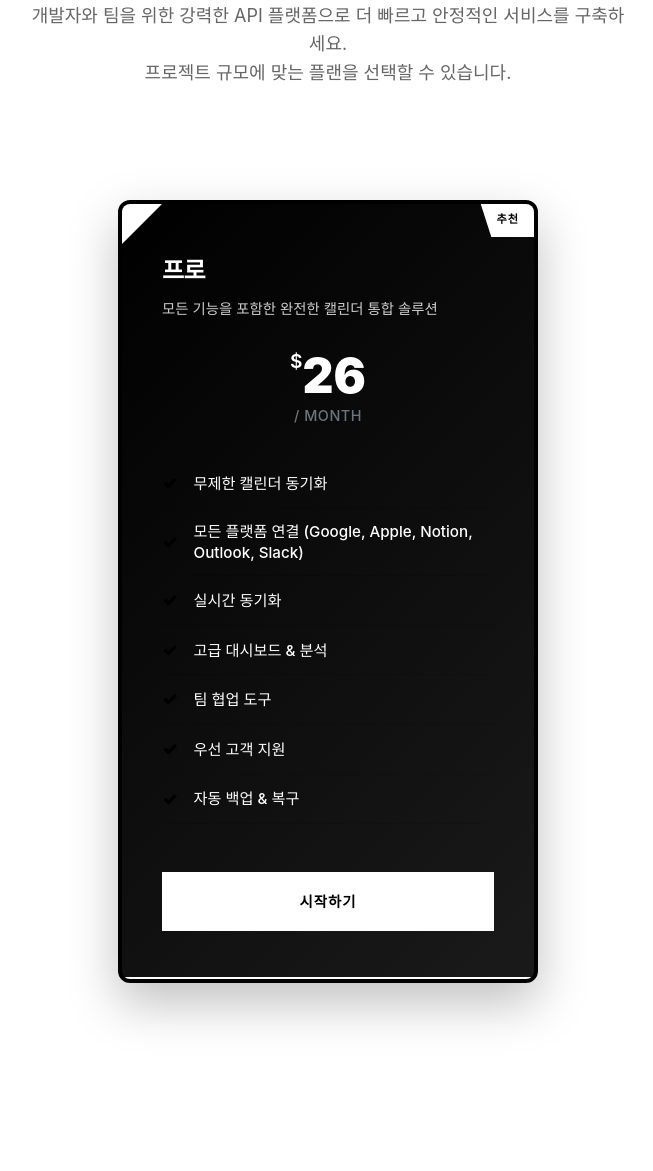
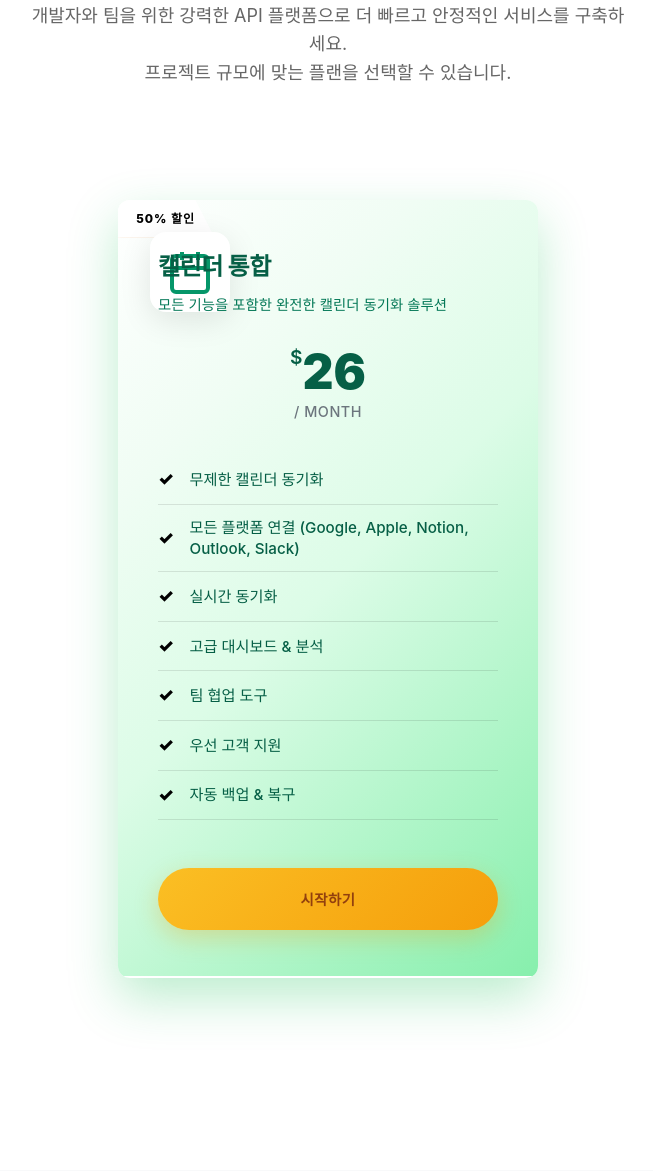
Before and after one commit to Noah1206/NotionFlow, a Flask app: page /pricing in a window 1280 px wide. Shown: the part 198-1369 px from the top of the page, without its empty margins (312-965 px from the left). Run offline with Flask 3, Linux system fonts and the light colour scheme; parts of the project's set-up code (start-up, migrations or seed data) failed here and were passed over.

Commit message:
Update pricing design to single $26 plan with white-green gradient theme
- Changed from two plans (starter/pro) to single plan at $26
- Removed API call mentions from pricing features
- Applied white-green gradient background instead of black/white theme
- Changed plan name from "프로" to "캘린더 통합" with calendar icon
- Updated colors throughout pricing sections for consistency
- Modified both pricing.html and index.html pricing previews

🤖 Generated with [Claude Code](https://claude.ai/code)

Co-Authored-By: Claude <noreply@anthropic.com>

```diff
--- a/frontend/static/css/pricing.css
+++ b/frontend/static/css/pricing.css
@@ -276,12 +276,35 @@
 }
 
 .pricing-card.featured {
-    background: linear-gradient(135deg, #000000 0%, #1a1a1a 100%);
-    color: #ffffff;
-    border-color: #000000;
+    background: linear-gradient(135deg, #ffffff 0%, #f0fdf4 25%, #dcfce7 50%, #86efac 100%);
+    color: #065f46;
+    border: none;
     transform: scale(1.02) translateY(-5px);
     z-index: 2;
-    box-shadow: 0 20px 50px rgba(0, 0, 0, 0.25);
+    box-shadow: 0 20px 50px rgba(34, 197, 94, 0.3);
+    position: relative;
+    overflow: hidden;
+}
+
+/* 플랜 아이콘 스타일 */
+.plan-icon {
+    position: absolute;
+    left: 2rem;
+    top: 2rem;
+    width: 80px;
+    height: 80px;
+    background: #ffffff;
+    border-radius: 16px;
+    display: flex;
+    align-items: center;
+    justify-content: center;
+    box-shadow: 0 8px 32px rgba(0, 0, 0, 0.1);
+}
+
+.plan-icon svg {
+    color: #059669;
+    width: 48px;
+    height: 48px;
 }
 
 .pricing-card.featured::before {
@@ -300,37 +323,45 @@
 .pricing-card.featured .plan-name,
 .pricing-card.featured .price-amount,
 .pricing-card.featured .plan-features li {
-    color: #ffffff;
+    color: #065f46;
 }
 
 .pricing-card.featured .plan-description {
-    color: rgba(255, 255, 255, 0.8);
+    color: #047857;
 }
 
 .pricing-card.featured .plan-button.primary {
-    background: #ffffff;
-    color: #000000;
-    border-color: #ffffff;
+    background: linear-gradient(135deg, #fbbf24 0%, #f59e0b 100%);
+    color: #92400e;
+    border: none;
+    font-weight: 800;
+    text-transform: uppercase;
+    letter-spacing: 0.5px;
+    border-radius: 50px;
+    padding: 1.2rem 2.5rem;
+    box-shadow: 0 8px 25px rgba(245, 158, 11, 0.3);
 }
 
 .pricing-card.featured .plan-button.primary:hover {
-    background: rgba(255, 255, 255, 0.9);
-    transform: translateY(-2px);
+    background: linear-gradient(135deg, #f59e0b 0%, #d97706 100%);
+    transform: translateY(-3px);
+    box-shadow: 0 12px 35px rgba(245, 158, 11, 0.4);
 }
 
 .popular-badge {
     position: absolute;
     top: -1px;
-    right: -1px;
-    background: #000000;
-    color: #ffffff;
-    padding: 0.5rem 1rem;
-    font-size: 0.7rem;
-    font-weight: 700;
+    left: -1px;
+    background: linear-gradient(45deg, #f97316 0%, #ea580c 100%);
+    color: #ffffff;
+    padding: 0.6rem 1.2rem;
+    font-size: 0.75rem;
+    font-weight: 800;
     letter-spacing: 1px;
     text-transform: uppercase;
-    clip-path: polygon(0 0, 100% 0, 100% 100%, 20% 100%);
+    clip-path: polygon(0 0, 80% 0, 100% 100%, 0 100%);
     animation: slideInRight 0.6s ease-out 1s both;
+    box-shadow: 0 4px 12px rgba(249, 115, 22, 0.4);
 }
 
 .pricing-card.featured .popular-badge {
--- a/frontend/templates/pricing.html
+++ b/frontend/templates/pricing.html
@@ -73,11 +73,16 @@
             </div>
 
             <div class="pricing-cards">
-                <!-- Single Pro Plan -->
+                <!-- Single Premium Plan -->
                 <div class="pricing-card featured single-plan">
-                    <span class="popular-badge">추천</span>
-                    <div class="plan-name">프로</div>
-                    <div class="plan-description">모든 기능을 포함한 완전한 캘린더 통합 솔루션</div>
+                    <span class="popular-badge">50% 할인</span>
+                    <div class="plan-icon">
+                        <svg width="48" height="48" viewBox="0 0 24 24" fill="none" stroke="currentColor" stroke-width="2">
+                            <path d="M8 2v4M16 2v4M3 10h18M5 4h14a2 2 0 0 1 2 2v14a2 2 0 0 1-2 2H5a2 2 0 0 1-2-2V6a2 2 0 0 1 2-2z"/>
+                        </svg>
+                    </div>
+                    <div class="plan-name">캘린더 통합</div>
+                    <div class="plan-description">모든 기능을 포함한 완전한 캘린더 동기화 솔루션</div>
                     <div class="plan-price">
                         <div class="price-amount">
                             <span class="won">$</span>26
```
Also changed, not shown: frontend/templates/index.html (+52 -20 lines).
